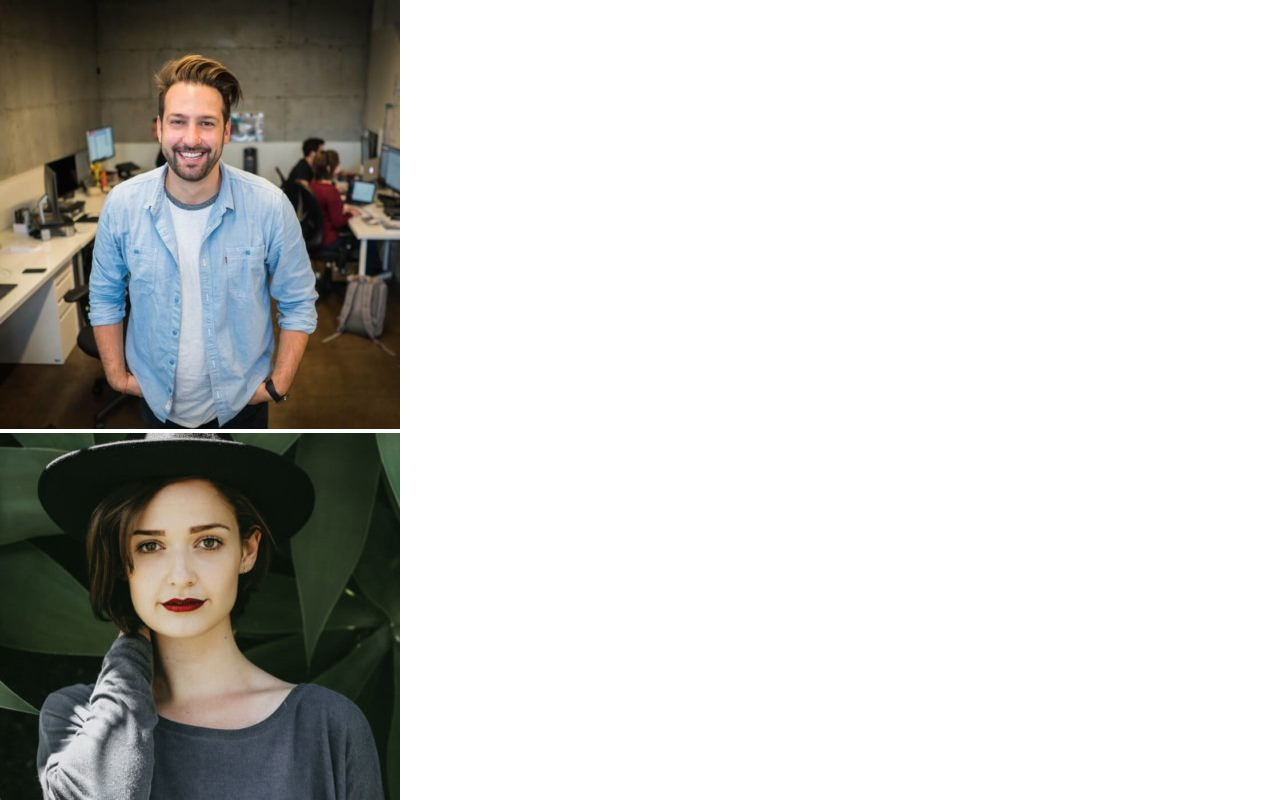
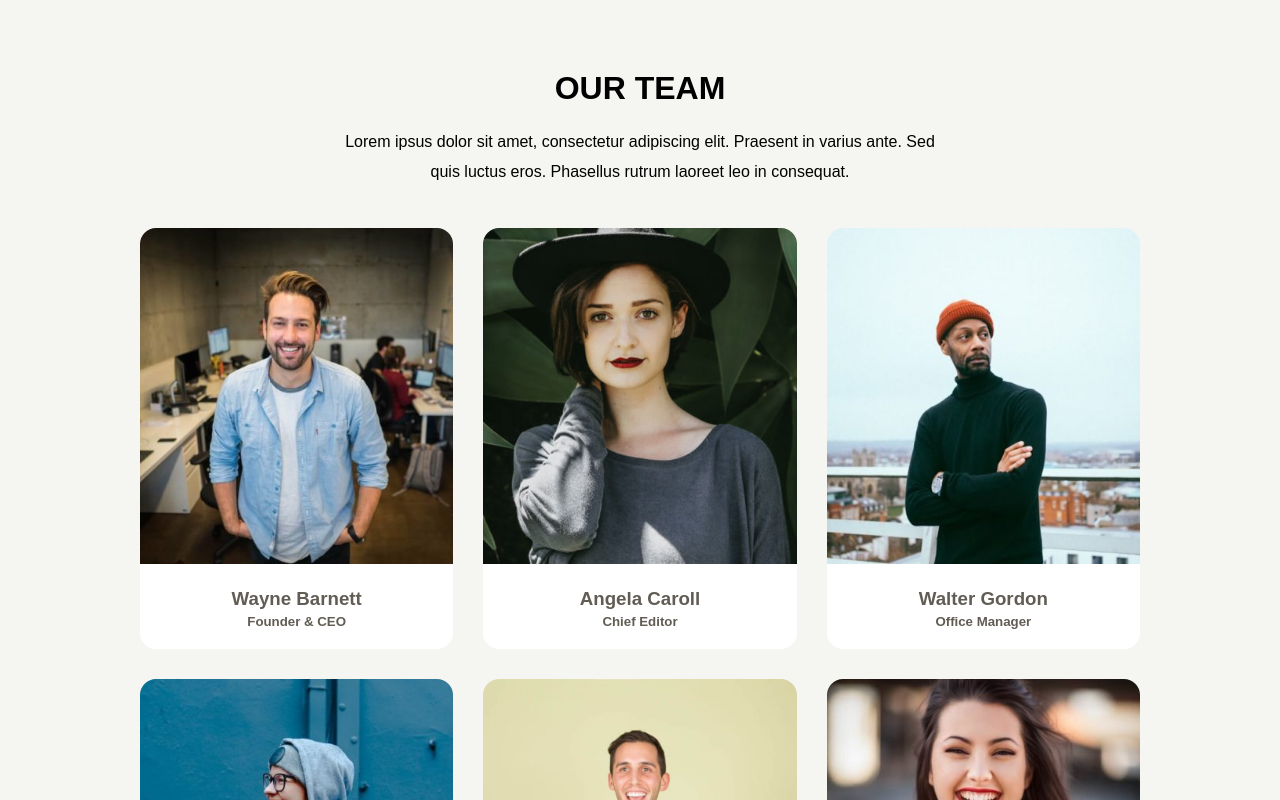
Before and after one commit to domenico-bacoli/js-our-team, a plain HTML site: page index.html in a window 1280 px wide. Shown: the top 800 px of the page. Drawn offline with Linux system fonts and the light colour scheme.

Commit message:
fix: bonus 1 image view

```diff
--- a/css/style.css
+++ b/css/style.css
@@ -6,4 +6,64 @@
 
 body{
     font-family: sans-serif;
+    background-color: #f5f5f1;
 }
+
+main{
+    max-width: 1000px;
+    margin: 30px auto;
+}
+
+main header{
+    display: flex;
+    flex-direction: column;
+    align-items: center;
+    text-align: center;
+    padding: 40px 0;
+}
+
+main header .text{
+    max-width: 600px;
+}
+
+main header .text p{
+    line-height: 3.4ch;
+}
+
+main header h1{
+    padding-bottom: 20px;
+}
+
+main #container #our-team-list{
+    display: flex;
+    flex-flow: row wrap;
+    justify-content: center;
+    gap: 30px;
+    width: 100%;
+}
+
+main #container #our-team-list img{
+    width: 100%;
+    border-radius: 16px 16px 0 0;
+}
+
+main #container #our-team-list .card-team-member{
+    width: calc(100% / 3 - ( 30px / 3 * 2 ));
+    background-color: white;
+    border-radius: 16px;
+}
+
+main #container #our-team-list .card-team-member h3,
+main #container #our-team-list .card-team-member h5{
+    text-align: center;
+    padding: 2px;
+    color: rgb(97, 92, 84);
+}
+
+main #container #our-team-list .card-team-member h3{
+    padding-top: 20px;
+}
+
+main #container #our-team-list .card-team-member h5{
+    padding-bottom: 20px;
+}
--- a/index.html
+++ b/index.html
@@ -10,11 +10,23 @@
 </head>
 <body>
 
-    <div id="container">
-        <ul id="our-team-list">
+    <main>
 
-        </ul>
-    </div>
+        <header>
+            <div class="text">
+                <h1>OUR TEAM</h1>
+                <p>Lorem ipsus dolor sit amet, consectetur adipiscing elit.
+                    Praesent in varius ante. Sed quis luctus eros. Phasellus rutrum laoreet leo in consequat.</p>
+            </div>
+        </header>
+
+        <div id="container">
+            <div id="our-team-list">
+
+            </div>
+        </div>
+
+    </main>
 
     <script type="text/javascript" src="js/script.js"></script>
 </body>
--- a/js/script.js
+++ b/js/script.js
@@ -5,43 +5,43 @@ const ourTeam =  [
     {
         name: "Wayne Barnett",
         role: "Founder & CEO",
-        image: "../img/wayne-barnett-founder-ceo.jpg"
+        image: "img/wayne-barnett-founder-ceo.jpg"
     },
 
     {
         name: "Angela Caroll",
         role: "Chief Editor",
-        image: "../img/angela-caroll-chief-editor.jpg"
+        image: "img/angela-caroll-chief-editor.jpg"
     },
 
     {
         name: "Walter Gordon",
         role: "Office Manager",
-        image: "../img/walter-gordon-office-manager.jpg"
+        image: "img/walter-gordon-office-manager.jpg"
     },
 
     {
         name: "Angela Lopez",
         role: "Social Media Manager",
-        image: "../img/angela-lopez-social-media-manager.jpg"
+        image: "img/angela-lopez-social-media-manager.jpg"
     },
 
     {
         name: "Scott Estrada",
         role: "Developer",
-        image: "../img/scott-estrada-developer.jpg"
+        image: "img/scott-estrada-developer.jpg"
     },
 
     {
         name: "Barbara Ramos",
         role: "Graphic Designer",
-        image: "../img/barbara-ramos-graphic-designer.jpg"
+        image: "img/barbara-ramos-graphic-designer.jpg"
     },
 
 ];
 
 for(let key in ourTeam){
-    console.log(`Nome: ${ourTeam[key].name} Cognome: ${ourTeam[key].role} Image: ${ourTeam[key].image}`);
+    console.log(`Nome: ${ourTeam[key].name} Ruolo: ${ourTeam[key].role} Image: ${ourTeam[key].image}`);
 }
 
 createElement();
@@ -52,13 +52,18 @@ createElement();
 function createElement(){
 
     for(let key in ourTeam){
-        let newLiElement = document.createElement("li");
-        newLiElement.classList.add("team-member");
+        let newLiElement = document.createElement("div");
+        newLiElement.classList.add("card-team-member");
         ourTeamListEl.append(newLiElement);
         let newImageLiElement = document.createElement("img");
         newImageLiElement.classList.add("team-member-image");
         newLiElement.append(newImageLiElement);
         newImageLiElement.src = ourTeam[key].image;
-        // newLiElement.innerText = `Nome: ${ourTeam[key].name} Cognome: ${ourTeam[key].role}`;
+        let teamMemberName = document.createElement("h3");
+        newLiElement.append(teamMemberName);
+        teamMemberName.innerText = ourTeam[key].name;
+        let teamMemberRole = document.createElement("h5");
+        newLiElement.append(teamMemberRole);
+        teamMemberRole.innerText = ourTeam[key].role;
     }
 }
```
